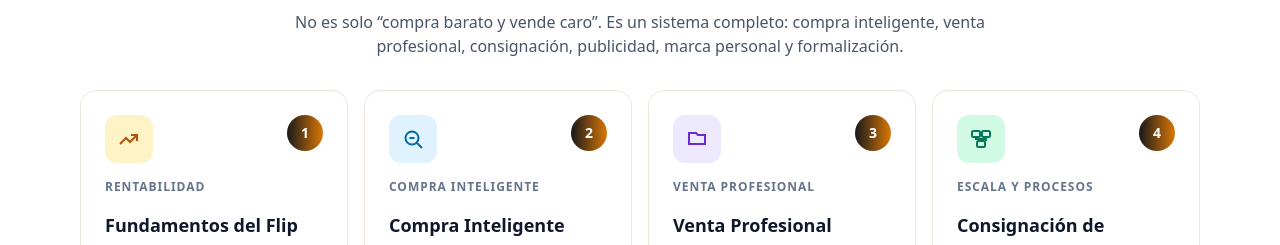
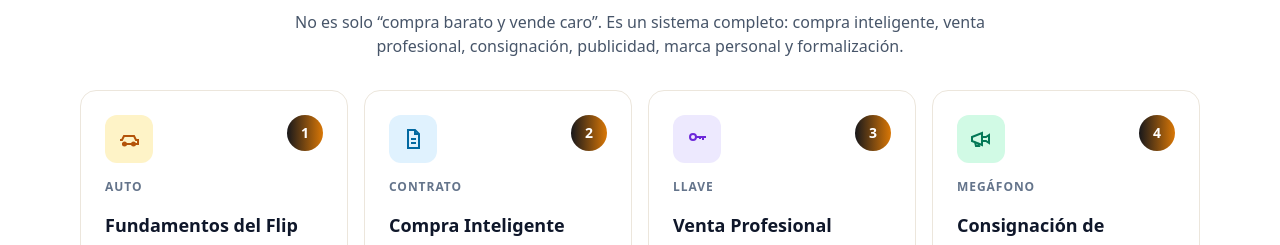
Before and after one commit to tomydominguez23/flipp-class-, a React (Vite) app in the folder flip-class/: page / in a window 1280 px wide. Shown: the part 952-1197 px from the top of the page. Built offline with nearby package versions, Linux system fonts and the light colour scheme.

Commit message:
Actualiza iconos de metodologia a auto contrato llave megafono
Co-authored-by: tomydominguez23 <tomydominguez23@users.noreply.github.com>

```diff
--- a/flip-class/src/pages/LandingPage.tsx
+++ b/flip-class/src/pages/LandingPage.tsx
@@ -54,45 +54,49 @@ type FeatureVisual = {
 
 const featureVisuals: FeatureVisual[] = [
   {
-    tag: 'Rentabilidad',
+    tag: 'Auto',
     toneClass: 'bg-amber-100 text-amber-700',
     icon: (
       <svg viewBox="0 0 24 24" className="h-6 w-6" fill="none" stroke="currentColor" strokeWidth="2">
-        <path d="M3 17l6-6 4 4 7-7" />
-        <path d="M14 8h6v6" />
+        <path d="M3 13h2l2-4h10l2 4h2v4h-2" />
+        <path d="M5 17h14" />
+        <circle cx="7.5" cy="17" r="1.5" />
+        <circle cx="16.5" cy="17" r="1.5" />
       </svg>
     ),
   },
   {
-    tag: 'Compra inteligente',
+    tag: 'Contrato',
     toneClass: 'bg-sky-100 text-sky-700',
     icon: (
       <svg viewBox="0 0 24 24" className="h-6 w-6" fill="none" stroke="currentColor" strokeWidth="2">
-        <circle cx="11" cy="11" r="6.5" />
-        <path d="M16 16l5 5" />
-        <path d="M8.5 11h5" />
+        <path d="M7 3h7l4 4v14H7z" />
+        <path d="M14 3v4h4" />
+        <path d="M10 12h5" />
+        <path d="M10 16h5" />
       </svg>
     ),
   },
   {
-    tag: 'Venta profesional',
+    tag: 'Llave',
     toneClass: 'bg-violet-100 text-violet-700',
     icon: (
       <svg viewBox="0 0 24 24" className="h-6 w-6" fill="none" stroke="currentColor" strokeWidth="2">
-        <path d="M4 13V6h7l2 2h7v9H4z" />
-        <path d="M8 17h8" />
+        <circle cx="8" cy="10" r="3" />
+        <path d="M11 10h10" />
+        <path d="M18 10v3" />
+        <path d="M15 10v2" />
       </svg>
     ),
   },
   {
-    tag: 'Escala y procesos',
+    tag: 'Megáfono',
     toneClass: 'bg-emerald-100 text-emerald-700',
     icon: (
       <svg viewBox="0 0 24 24" className="h-6 w-6" fill="none" stroke="currentColor" strokeWidth="2">
-        <rect x="3" y="4" width="8" height="6" rx="1.5" />
-        <rect x="13" y="4" width="8" height="6" rx="1.5" />
-        <rect x="8" y="14" width="8" height="6" rx="1.5" />
-        <path d="M7 10v2h10v2" />
+        <path d="M3 12v-2l10-4v12L3 14z" />
+        <path d="M13 10h4l3-2v8l-3-2h-4" />
+        <path d="M6 15l1 4h3l-1-3" />
       </svg>
     ),
   },
```
